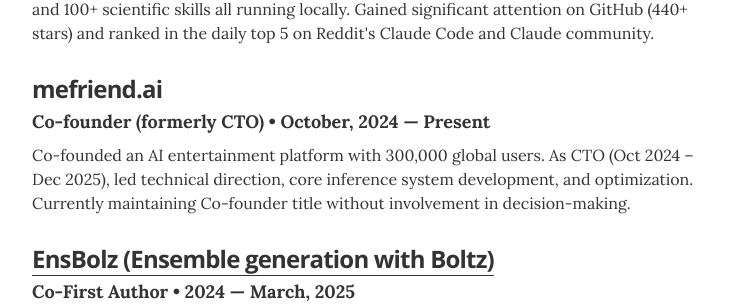
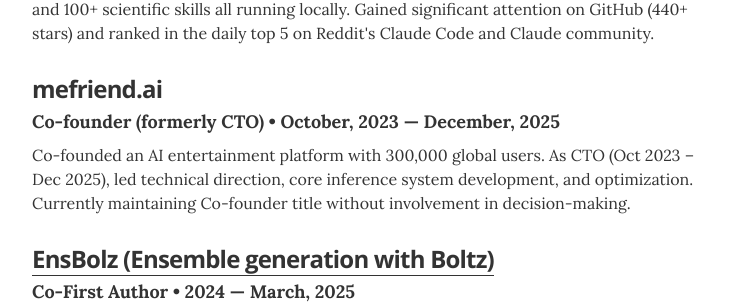
Before and after one commit to delibae/delibae.github.io, a Jekyll site: the page built from index.html, in a window 1280 px wide and 900 px high, scrolled down 1843 px. Shown: the part 150-454 px from the top of the window, without its empty margins (268-1004 px from the left). Built offline with Jekyll 4.4.1, drawn with Linux system fonts in a browser that asks for light colours; some of the changed text lies outside the part shown.

Commit message:
✨ Update: Mark mefriend.ai tenure as Oct 2023 – Dec 2025

```diff
--- a/_data/experience.yml
+++ b/_data/experience.yml
@@ -6,7 +6,7 @@
 
 - company: mefriend.ai (formerly naly.ai)
   position: Co-founder (formerly CTO)
-  duration: October, 2023 &mdash; Present
+  duration: October, 2023 &mdash; December, 2025
   summary: Served as CTO (Oct 2023 – Dec 2025), spearheading research in language model algorithms and overseeing ML operations deployment. Secured government funding including the 2025 DIPS Project (Leading AI Startup, Ministry of SMEs and Startups), 2024 Youth Entrepreneurship Training Program (Ministry of SMEs and Startups), and won the 2024 SKKU Creative ICT Competition. Currently maintaining Co-founder title without involvement in decision-making.
 
 - company: Freelance Software Development
--- a/_data/projects.yml
+++ b/_data/projects.yml
@@ -9,8 +9,8 @@
 
 - project: mefriend.ai
   role: Co-founder (formerly CTO)
-  duration: October, 2024 &mdash; Present
-  description: Co-founded an AI entertainment platform with 300,000 global users. As CTO (Oct 2024 – Dec 2025), led technical direction, core inference system development, and optimization. Currently maintaining Co-founder title without involvement in decision-making.
+  duration: October, 2023 &mdash; December, 2025
+  description: Co-founded an AI entertainment platform with 300,000 global users. As CTO (Oct 2023 – Dec 2025), led technical direction, core inference system development, and optimization. Currently maintaining Co-founder title without involvement in decision-making.
 
 - project: EnsBolz (Ensemble generation with Boltz)
   role: Co-First Author
```
